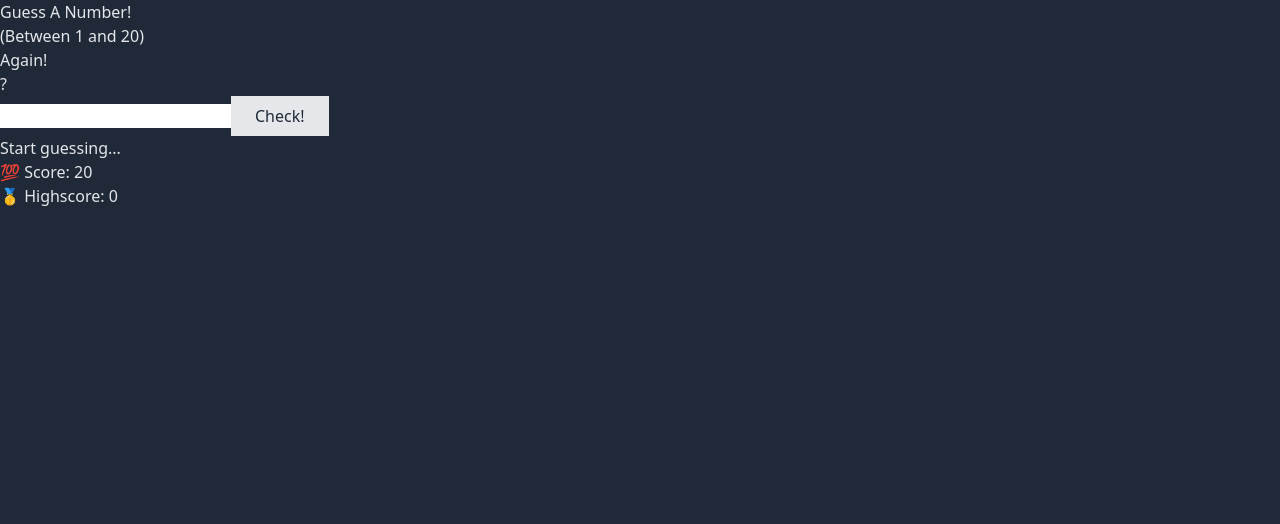
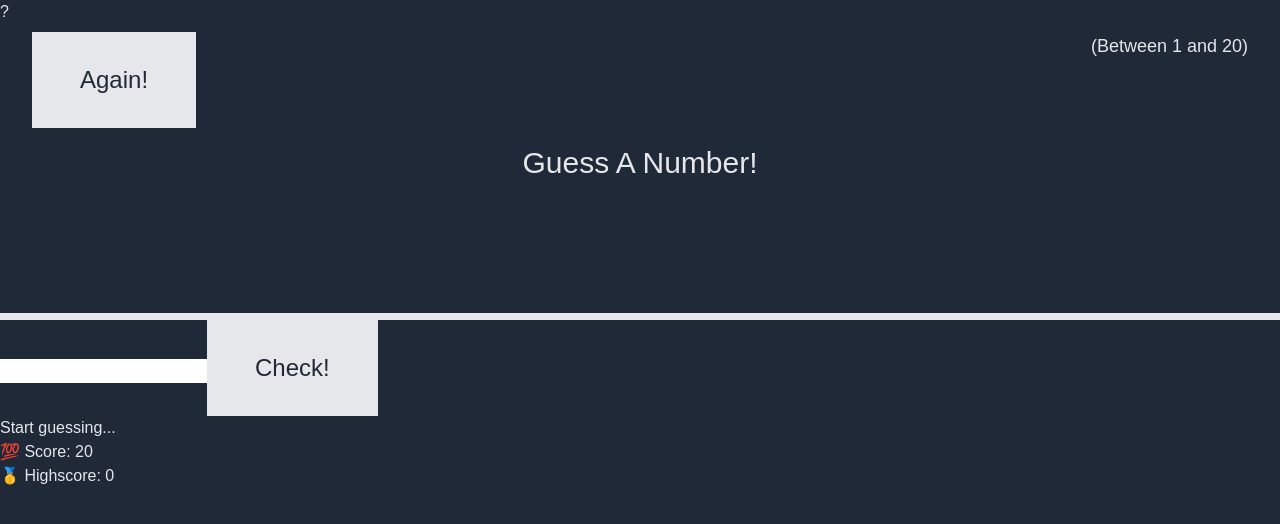
Before and after one commit to chrisvo81/guess-number-game, a React (Create React App) app: page / in a window 1280 px wide. Shown: the top 524 px of the page. Built offline with nearby package versions, Linux system fonts and the light colour scheme.

Commit message:
Init some style for header

```diff
--- a/src/components/Header.tsx
+++ b/src/components/Header.tsx
@@ -8,10 +8,12 @@ const Header: React.FC = () => {
 		useStore(useGameStore);
 
 	return (
-		<header>
-			<h1>Guess A Number!</h1>
-			<p>(Between 1 and 20)</p>
-			<button onClick={setCorrectNumber}>Again!</button>
+		<header className='relative'>
+			<h1 className='absolute w-full text-center'>Guess A Number!</h1>
+			<p className='absolute between'>(Between 1 and 20)</p>
+			<button className='btn again' onClick={setCorrectNumber}>
+				Again!
+			</button>
 			<div>{guessedNumber === correctNumber ? correctNumber : '?'}</div>
 		</header>
 	);
--- a/src/index.css
+++ b/src/index.css
@@ -4,18 +4,63 @@
 
 @import url('https://fonts.googleapis.com/css?family=Press+Start+2P&display=swap');
 
+* {
+	margin: 0;
+	padding: 0;
+	box-sizing: inherit;
+}
+
 html {
-	@apply text-base box-border;
+	@apply box-border text-base;
 }
 
 body {
-	@apply m-0 p-0 font-sans text-gray-200 bg-gray-800;
+	/* @apply p-0 m-0 text-gray-200 bg-gray-800; */
+	@apply text-gray-200 bg-gray-800;
+	font-family: 'Press Start 2P', sans-serif;
+}
+
+/* HEADER */
+header {
+	@apply border-b-[7px] border-gray-200;
+	height: 40vh;
+}
+
+h1 {
+	@apply text-lg md:text-3xl;
+	top: 52%;
+	left: 50%;
+	transform: translate(-50%, -50%);
 }
 
 .btn {
-	@apply bg-gray-200 text-gray-800 font-sans px-6 py-2 cursor-pointer;
+	@apply px-12 py-8 text-2xl text-gray-800 bg-gray-200 cursor-pointer;
+	font-family: inherit;
+	border: none;
 }
 
 .btn:hover {
 	@apply bg-gray-300;
 }
+
+.between {
+	@apply text-lg top-8 right-8;
+}
+
+.again {
+	position: absolute;
+	top: 2rem;
+	left: 2rem;
+}
+
+.number {
+	@apply bottom-0 text-black bg-gray-200;
+	font-size: 6rem;
+	width: 15rem;
+	padding: 3rem 0rem;
+	text-align: center;
+	position: absolute;
+	bottom: 0;
+	left: 50%;
+	transform: translate(-50%, 50%);
+}
```
